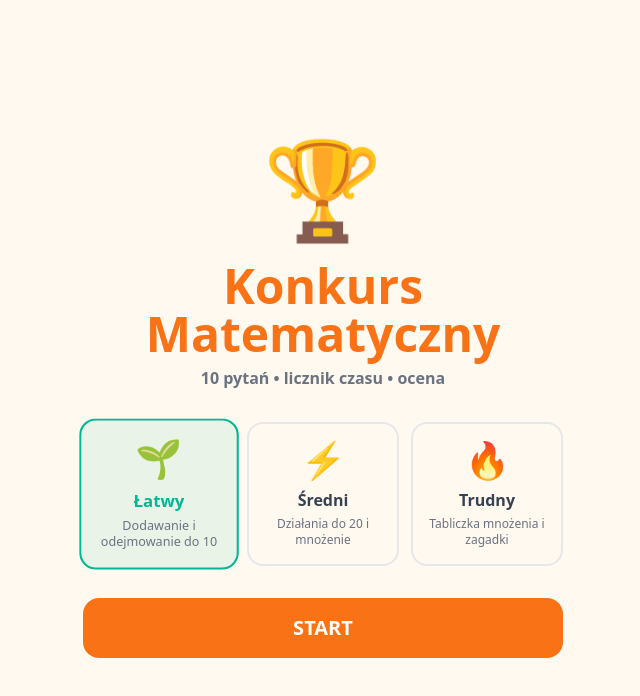
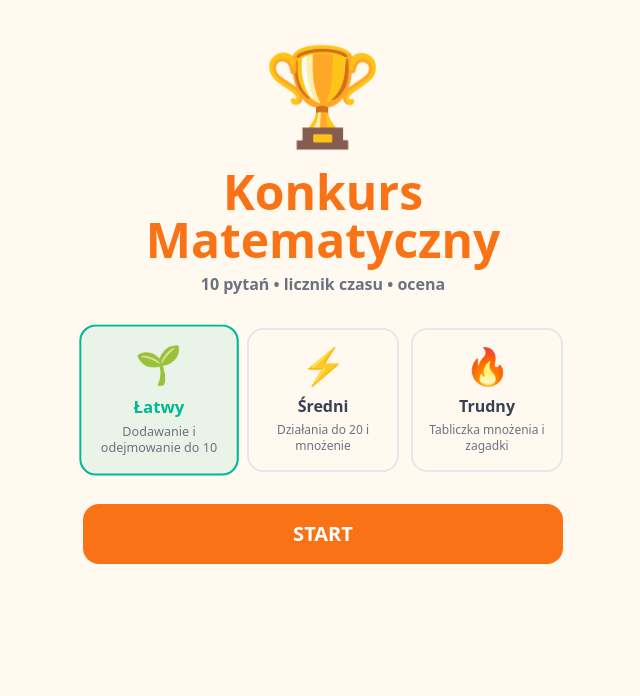
Before and after one commit to hubert147/matematyka-mistrz, a React (Vite) app: page / in a window 1280 px wide. Shown: the top 696 px of the page, without its empty margins (317-957 px from the left). Built offline with nearby package versions, Linux system fonts and the light colour scheme; no server answers.

Commit message:
Poprawa ucietego pucharu i odwieenie UI

```diff
--- a/src/screens/StartScreen.tsx
+++ b/src/screens/StartScreen.tsx
@@ -13,7 +13,7 @@ export function StartScreen({ onStart }: Props) {
   }
 
   return (
-    <div className="max-w-lg mx-auto px-4 min-h-screen flex flex-col items-center justify-center relative">
+    <div className="max-w-lg mx-auto px-4 min-h-screen flex flex-col items-center py-12 relative overflow-y-auto w-full">
       <div className="text-8xl animate-bounce mb-6">🏆</div>
       <h1 className="text-4xl sm:text-5xl font-black text-orange-500 mb-2 text-center">Konkurs Matematyczny</h1>
       <p className="text-gray-500 font-bold mb-8">10 pytań • licznik czasu • ocena</p>
```
